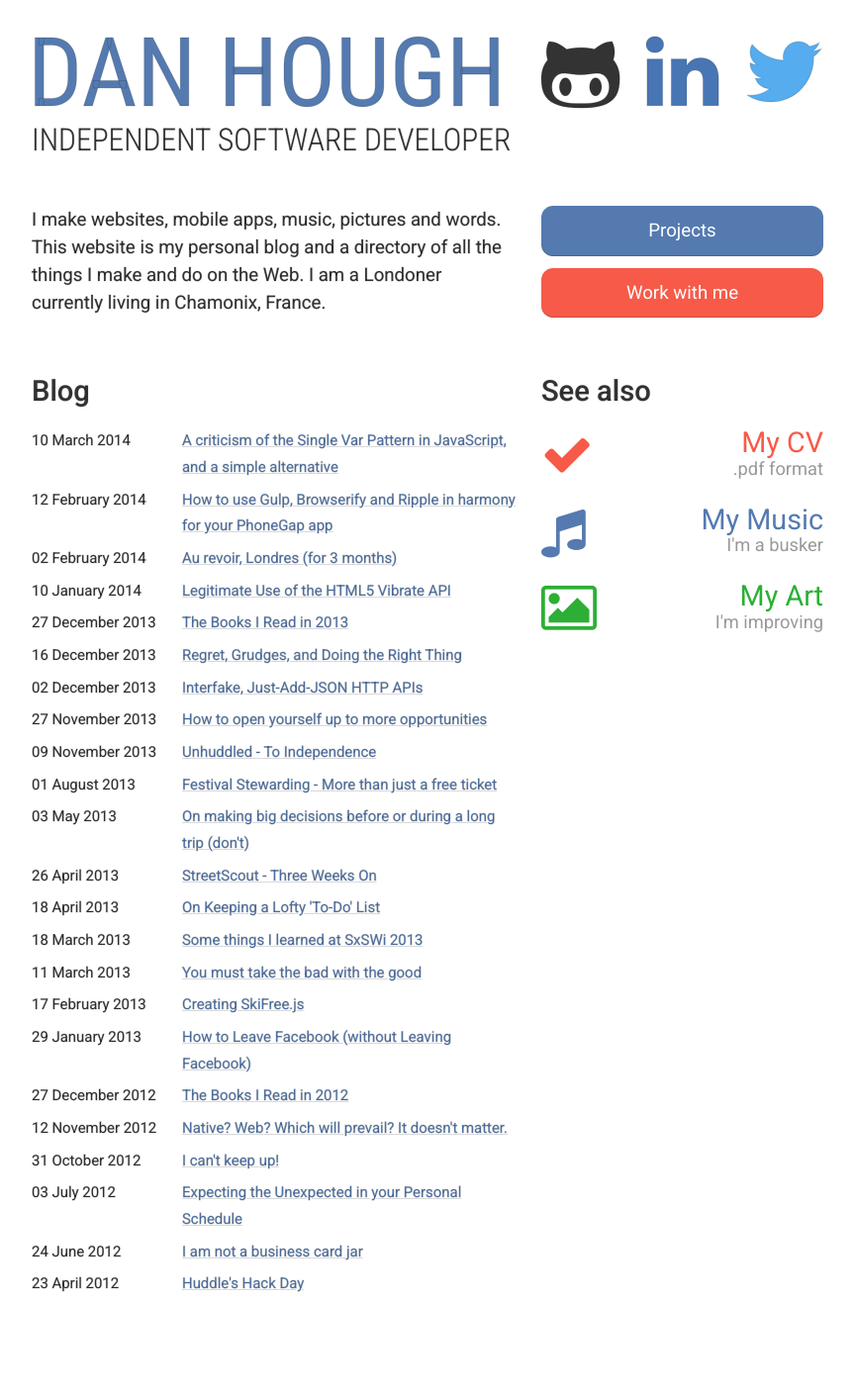
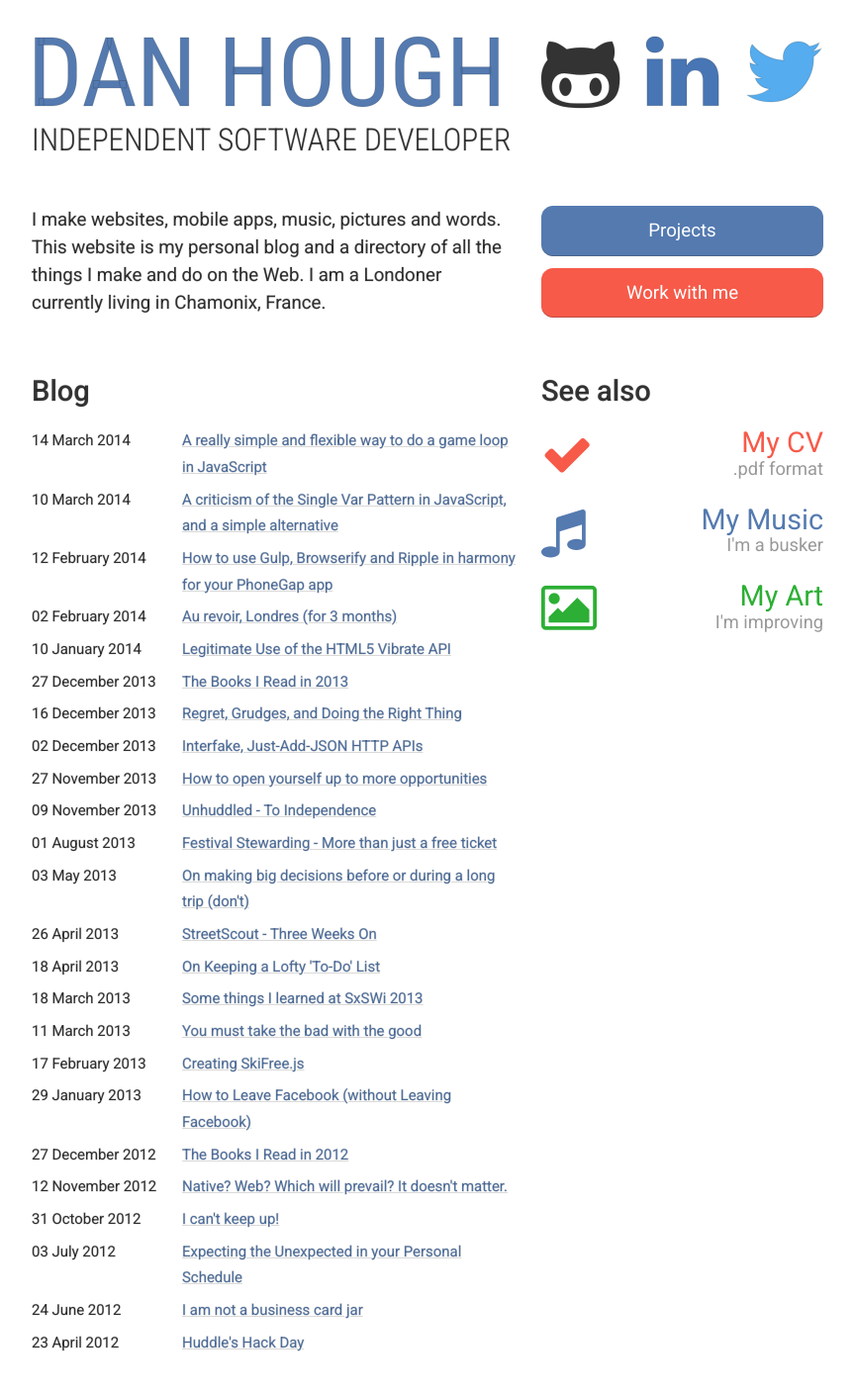
Before and after one commit to basicallydan/danhough.com, a Jekyll site: the page built from index.html, in a window 1280 px wide. Shown: the whole page at 99% size, without its empty margins (208-1071 px from the left). Built offline with Jekyll 4.4.1, drawn with Linux system fonts in a browser that asks for light colours; Markdown is read by kramdown in place of the engine named in the settings; before the commit the page ends 1350 px from its top, so only the background shows below that.

Commit message:
Moved game loop post from drafts to posts

```diff
--- a/_drafts/2014-03-12-a-simple-game-loop.markdown
+++ b/_posts/2014-03-14-a-simple-game-loop.markdown
@@ -1,7 +1,7 @@
 ---
 layout: post
 title: A really simple and flexible way to do a game loop in JavaScript
-date_created: 12 March 2014
+date_created: 14 March 2014
 location: Chamonix, France
 ---
 
@@ -71,3 +71,5 @@ loop.start();
 So far I've used it in two instances. I [put it into SkiFree](https://github.com/basicallydan/skifree.js/blob/master/js/lib/game.js), and [recreated XKCD's Frequency comic using it](http://basicallydan.github.io/eventedloop/xkcd-example/).
 
 [Give it a go](https://github.com/basicallydan/eventedloop), and please fork and improve it if you think you spot something you can improve on, or perhaps [raise an issue](https://github.com/basicallydan/eventedloop/issues).
+
+Thank you [Zuzanna Pasierbinska-Wilson](https://twitter.com/fattypontoonski) and [Jon Finerty](https://twitter.com/jonfinerty) for proofreading this post and suggesting some great edits.
```
